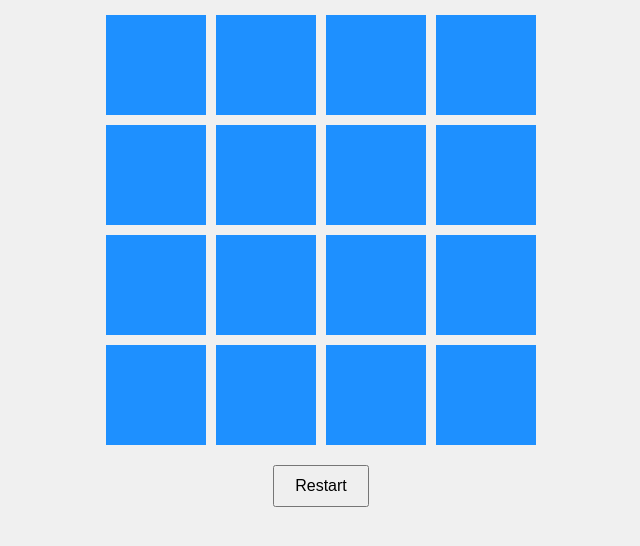
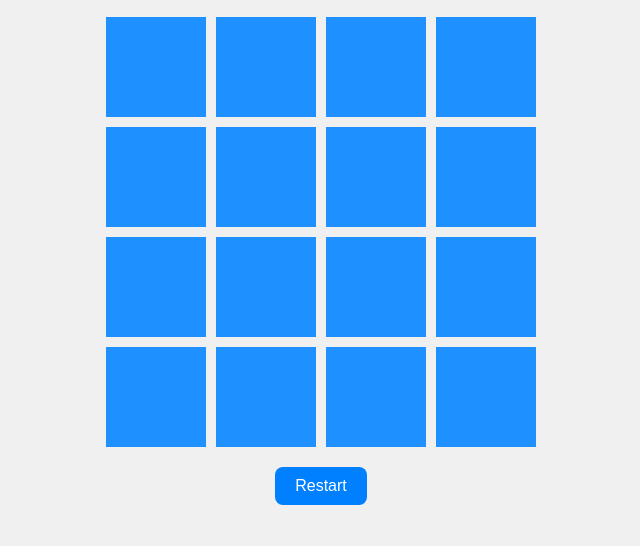
Before and after one commit to tahsinzidane/MemoryCardGame, a plain HTML site: page index.html in a window 1280 px wide. Shown: the part 206-752 px from the top of the page, without its empty margins (319-959 px from the left). Drawn offline with Linux system fonts and the light colour scheme.

Commit message:
button color added

```diff
--- a/style.css
+++ b/style.css
@@ -49,7 +49,17 @@ h1 {
 }
 
 #restart-button {
+    background-color: #0080ff;
+    color: white;
+    font-weight: 500;
+    border: 0px none;
+    border-radius: 8px;
     margin-top: 20px;
     padding: 10px 20px;
     font-size: 1rem;
+    cursor: pointer;
 }
+
+#restart-button:active{
+    background-color: #56a3ef;
+}
```
